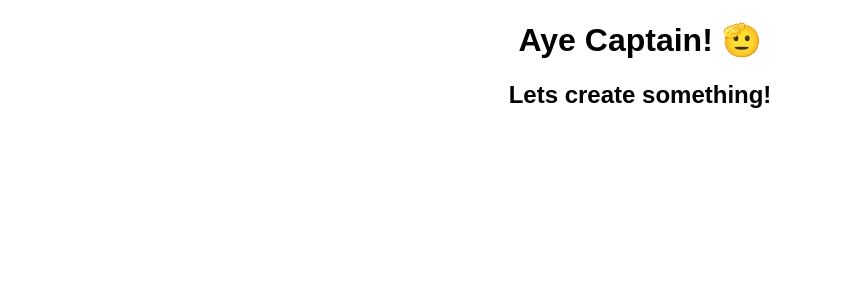
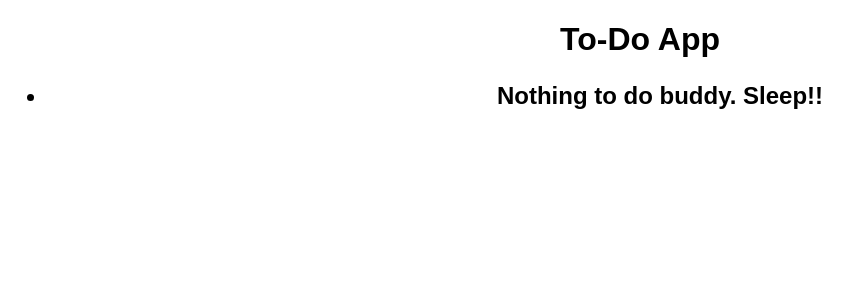
Before and after one commit to Yuthika9/ToDo, a React (Create React App) app: page / in a window 1280 px wide. Shown: the top 300 px of the page, without its empty margins (0-857 px from the left). Built offline with nearby package versions, Linux system fonts and the light colour scheme.

Commit message:
Second commit

```diff
--- a/src/App.js
+++ b/src/App.js
@@ -1,10 +1,12 @@
 import "./styles.css";
+import Header from "./Components/Header.js";
+import ToDoList from "./Components/ToDoList.js";
 
 export default function App() {
   return (
     <div className="Application">
-      <h1>Aye Captain! 🫡</h1>
-      <h2>Lets create something!</h2>
+      <Header />
+      <ToDoList />
     </div>
   );
 }
--- /dev/null
+++ b/src/Components/Header.js
@@ -0,0 +1,7 @@
+export default function Header() {
+    return (
+      <header className="Header">
+        <h1>To-Do App</h1>
+      </header>
+    );
+  }
--- /dev/null
+++ b/src/Components/ToDoList.js
@@ -0,0 +1,16 @@
+import React from 'react';
+
+function ToDoList(){
+
+    return(
+        <div classname = "todo-list">
+            <h2>
+                <ul>
+                    <li>Nothing to do buddy. Sleep!! </li>
+                </ul>
+            </h2>
+        </div>
+    );
+}
+
+export default ToDoList;
--- a/src/styles.css
+++ b/src/styles.css
@@ -2,3 +2,11 @@
   font-family: sans-serif;
   text-align: center;
 }
+
+.Header{
+  text-align: center;
+}
+
+.todo-list{
+  text-align: center;
+}
```
